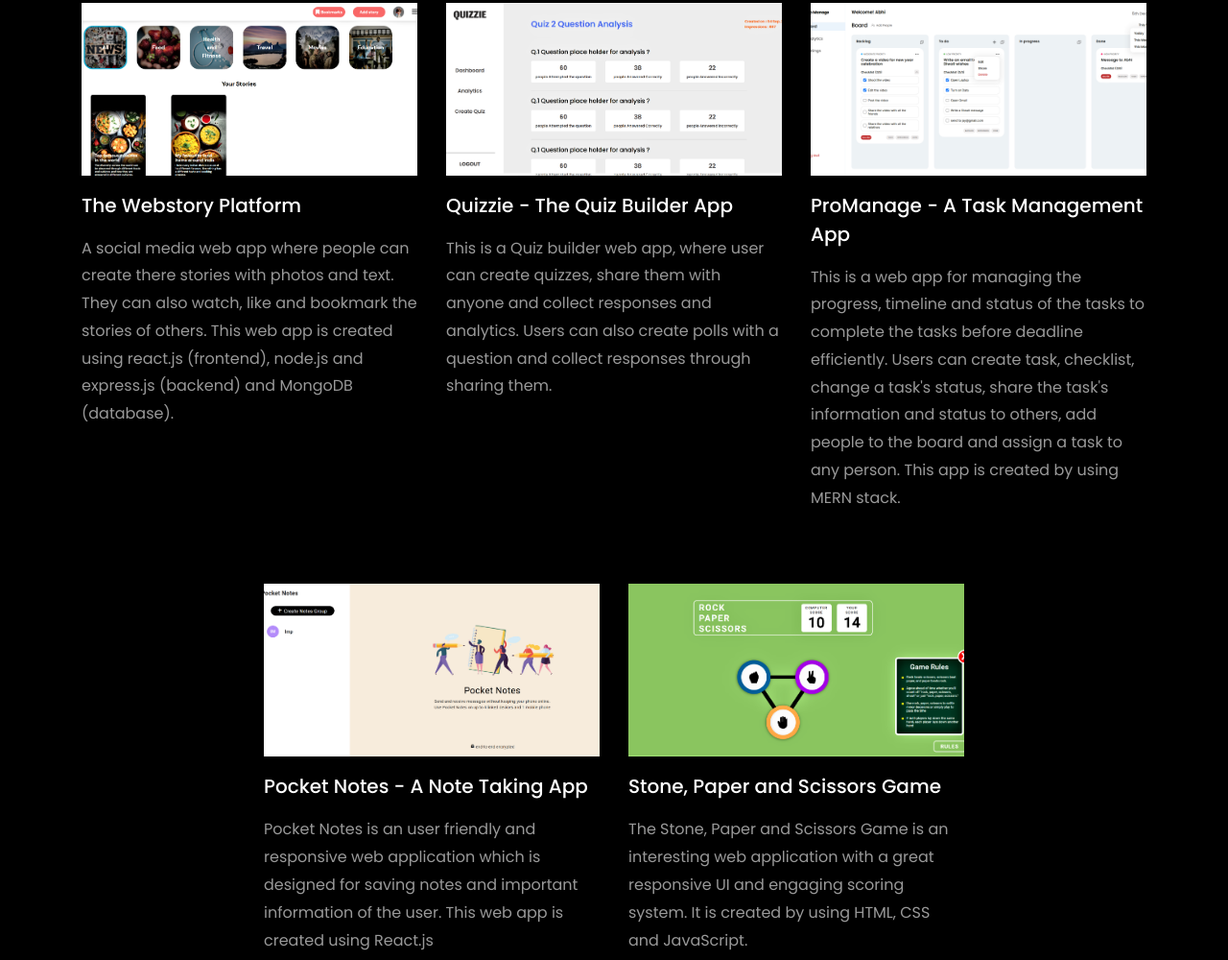
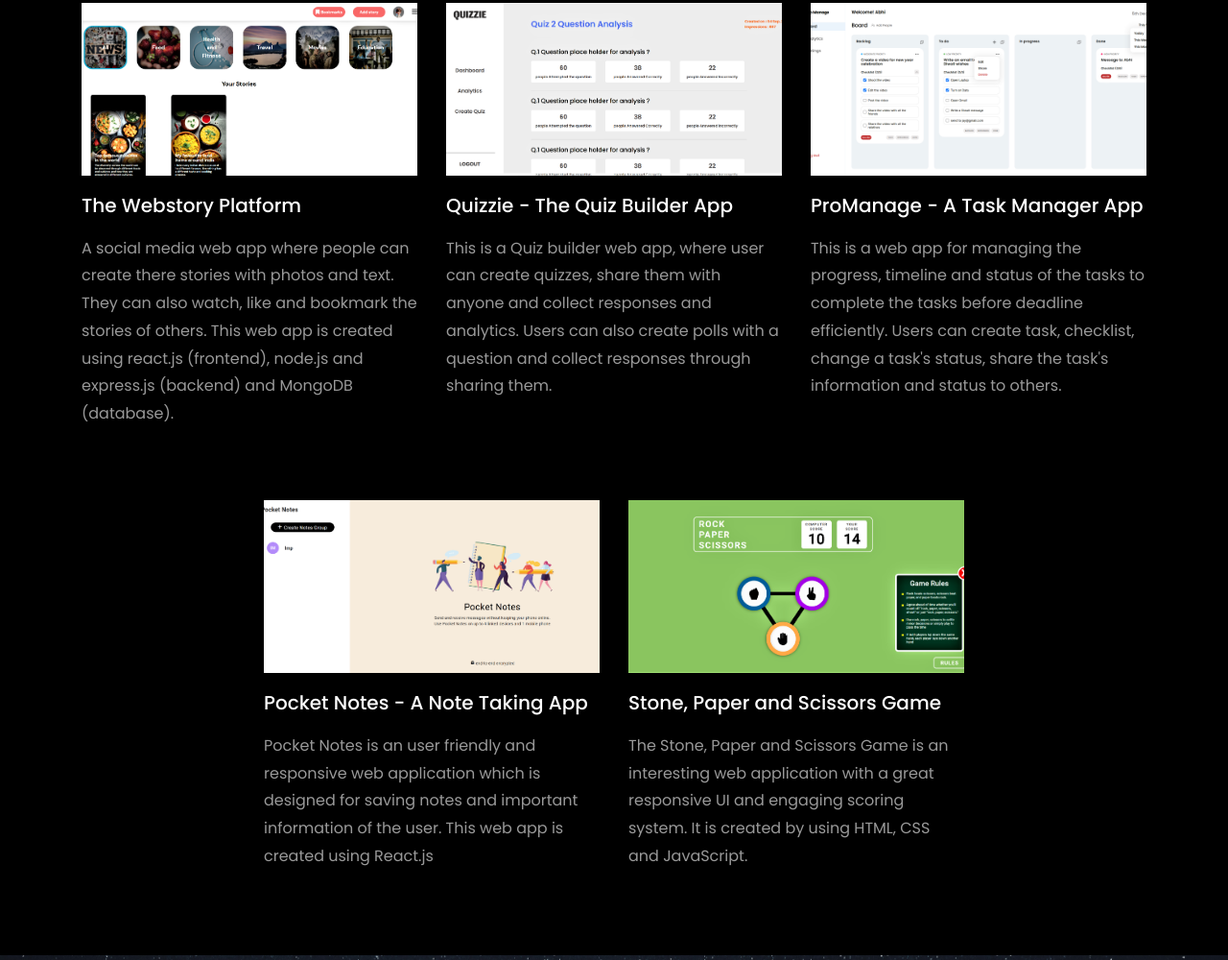
Before and after one commit to AbhiiJadhavv/Portfolio-Website-Abhishek-Jadhav, a plain HTML site: page index.html in a window 1280 px wide. Shown: the part 3468-4468 px from the top of the page at 96% size. Drawn offline with Linux system fonts and the light colour scheme; files whose address does not match are found by name.

Commit message:
minor change

```diff
--- a/index.html
+++ b/index.html
@@ -401,8 +401,8 @@
               </a>
               <div class="text mt-3 float-right d-block">
 
-                <h3 class="heading"><a href="https://github.com/AbhiiJadhavv/ProManage-Task-Management-App.git">ProManage - A Task Management App</a></h3>
-                <p>This is a web app for managing the progress, timeline and status of the tasks to complete the tasks before deadline efficiently. Users can create task, checklist, change a task's status, share the task's information and status to others, add people to the board and assign a task to any person. This app is created by using MERN stack.</p>
+                <h3 class="heading"><a href="https://github.com/AbhiiJadhavv/ProManage-Task-Management-App.git">ProManage - A Task Manager App</a></h3>
+                <p>This is a web app for managing the progress, timeline and status of the tasks to complete the tasks before deadline efficiently. Users can create task, checklist, change a task's status, share the task's information and status to others.</p>
               </div>
             </div>
           </div>
```
